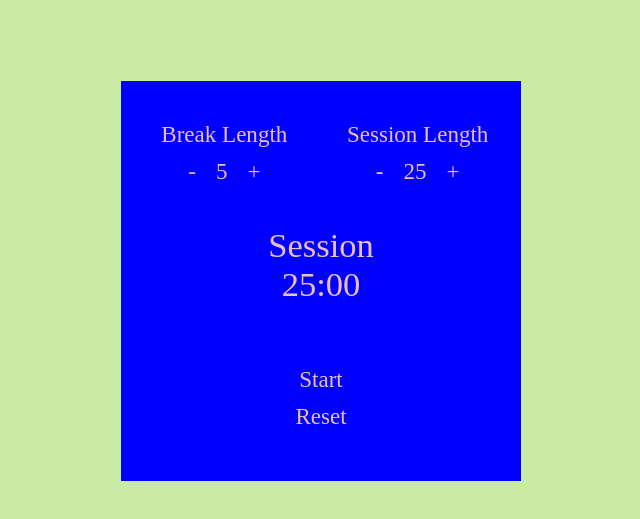
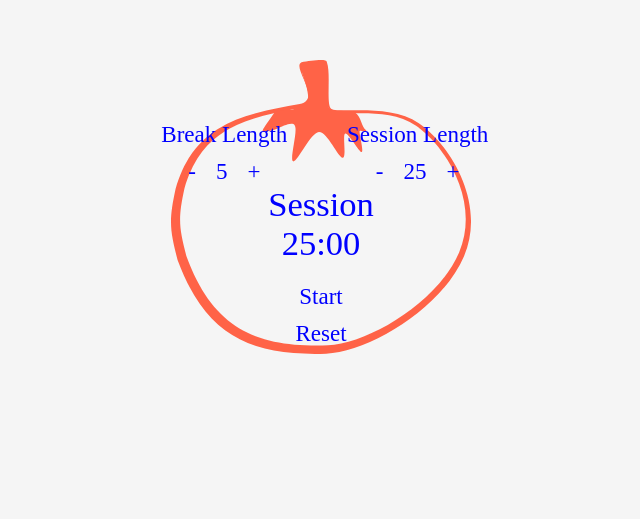
Before and after one commit to rhvdbergh/fcc-fel-pomodoro, a React (Vite) app: page / in a window 1280 px wide. Shown: the part 127-646 px from the top of the page, without its empty margins (319-959 px from the left). Built offline with nearby package versions, Linux system fonts and the light colour scheme.

Commit message:
add tomato

```diff
--- a/src/components/Container.js
+++ b/src/components/Container.js
@@ -3,6 +3,7 @@ import React from 'react';
 import Button from './Button';
 import SetDurationContainer from './SetDurationContainer';
 import Timer from './Timer';
+import TomatoSVG from './TomatoSVG';
 
 class Container extends React.Component {
   constructor(props) {
@@ -194,6 +195,7 @@ class Container extends React.Component {
           <Button btnId="start_stop" btnText={this.state.startStopText} />
           <Button btnId="reset" btnText="Reset" />
         </div>
+        <TomatoSVG />
         <audio src="./beep.mp3" id="beep"></audio>
       </div>
     );
--- /dev/null
+++ b/src/components/TomatoSVG.js
@@ -0,0 +1,30 @@
+import React from 'react';
+
+const TomatoSVG = () => {
+  return (
+    <svg id="tomato" viewBox="0 0 758.27 742.52" width="300" height="300">
+      <g id="layer1" transform="translate(-8.5443 -247.09)">
+        <path
+          id="tomato_outline"
+          fillRule="evenodd"
+          fill="#000000"
+          d="m402.57 252.35c10.084 27.825-1.3514 98.821 9.0041 115.67 10.987 17.882 145.04-15.296 223.36 38.334 78.33 53.64 171.32 201.87 114.25 336.19-57.08 134.32-243.34 242.48-348.43 246.62-189.61 5.81-304.24-43.48-375.6-236.99-18.767-74.65-23.199-96.21-5.111-179.08 45.536-163.85 170.55-189.97 313.84-214.82 58.53-12.002-21.777-93.447 4.6446-105.87 22.392-3.0311 64.132-10.226 64.05-0.0468z"
+        />
+        <path
+          id="tomato_inside"
+          fillRule="evenodd"
+          fill="#ffffff"
+          d="m389.63 262.02c9.6013 26.495-1.2312 96.629 25.674 114.55 24.084 16.044 138.11-14.564 212.68 36.501 74.573 51.065 163.12 192.21 108.77 320.1-54.35 127.9-231.69 230.89-331.76 234.83-180.54 5.53-289.69-41.4-357.64-225.66-17.863-71.07-22.083-91.61-4.86-170.51 43.358-156.02 162.4-180.88 298.83-204.55 55.731-11.428-20.735-88.978 4.4224-100.81 21.321-2.8862 43.964-14.148 43.886-4.4553z"
+        />
+        <path
+          id="tomato_stem"
+          fillRule="evenodd"
+          fill="#000000"
+          d="m337.15 263.41c-1.1133 10.585 14.285 45.707 16.497 63.541 2.2114 17.834 6.9702 30.137-11.074 34.025-18.044 3.8876-19.748 11.782-36.111 12.412-16.363 0.63076-31.974-1.3587-40.413 11.886-8.4387 13.244-17.863 23.895-24.641 36.542-6.7777 12.647 10.806 3.9332 23.903 2.3731 13.098-1.56 47.4-25.123 56.068-11.983 8.6675 13.14-14.216 88.052-4.0625 90.821 10.153 2.7685 44.158-72.698 64.983-74.209 20.825-1.5113 48.851 64.519 59.967 65.142 11.116 0.62273-1.2943-58.986 6.7266-61.406 8.021-2.4198 35.364 47.824 41.399 46.887 6.035-0.93717-6.7316-47.861-5.1894-52.51 1.5422-4.6488 26.007 7.6681 14.403-4.3075s-11.474-41.512-32.861-45.872c-21.387-4.3601-59.151 3.9296-60.87-14.566-1.7192-18.496-3.1953-86.357-9.318-104.74-5.791-3.2739-55.027 2.8185-59.406 5.9677z"
+        />
+      </g>
+    </svg>
+  );
+};
+
+export default TomatoSVG;
--- a/src/style/style.scss
+++ b/src/style/style.scss
@@ -1,7 +1,7 @@
 // colors
 
-$bg-color: rgb(202, 235, 164);
-$main-font-color: rgb(236, 189, 189);
+$bg-color: whitesmoke;
+$main-font-color: blue;
 $small-font: 1.2em;
 $large-font: 1.5em;
 
@@ -30,6 +30,23 @@ html {
   font-size: $small-font;
 }
 
+#tomato {
+  transform: translate(0, -100%);
+  z-index: -1;
+}
+
+#tomato_stem {
+  fill: tomato;
+}
+
+#tomato_outline {
+  fill: tomato;
+}
+
+#tomato_inside {
+  fill: whitesmoke;
+}
+
 #container {
   width: 400px;
   height: 400px;
@@ -41,8 +58,6 @@ html {
   left: 50%;
 
   transform: translate(-50%, -50%);
-
-  background: blue;
 
   display: flex;
   flex-wrap: wrap;
```
Also changed, not shown: static/tomato.svg (added), static/tomato_line_art_mekonee_29_vegetables_set_7.svg (added), 5 other files (tests, documents, lock files or other folders).
